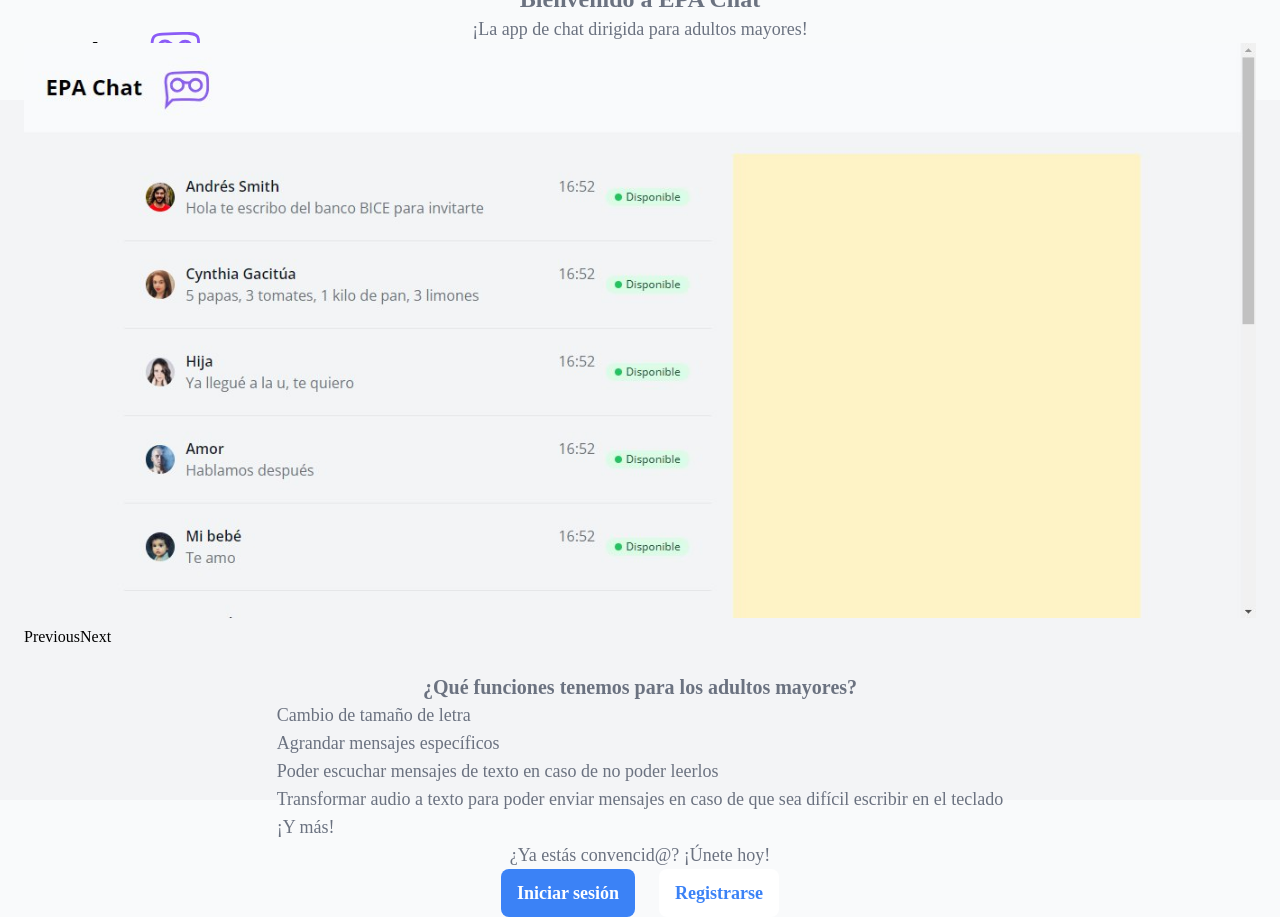
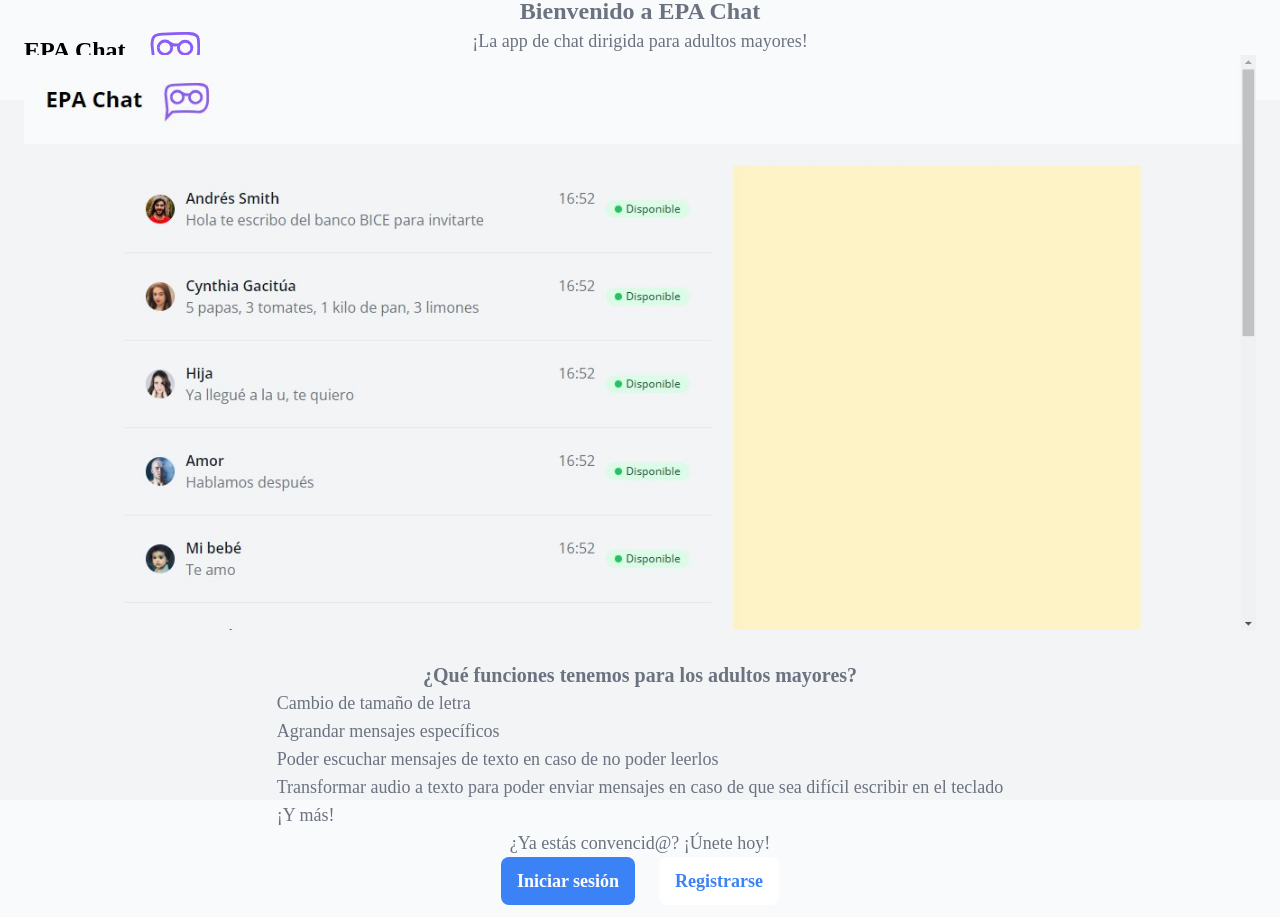
Before and after one commit to eanorambuena/EPA_frontend, a React (Vite) app: page / in a window 1280 px wide. Built offline with nearby package versions, Linux system fonts and the light colour scheme; a web font is replaced by a local one.

Commit message:
feat: fix buttons

```diff
--- a/src/components/ImageGallery.tsx
+++ b/src/components/ImageGallery.tsx
@@ -35,10 +35,6 @@ const ImageGallery = ({ images }) => {
         src={images[imageIndex]}
         alt="gallery" />
       </button>
-      <div className="controls">
-        <button onClick={prevImage}>Previous</button>
-        <button onClick={nextImage}>Next</button>
-      </div>
     </div>
   );
 };
```
